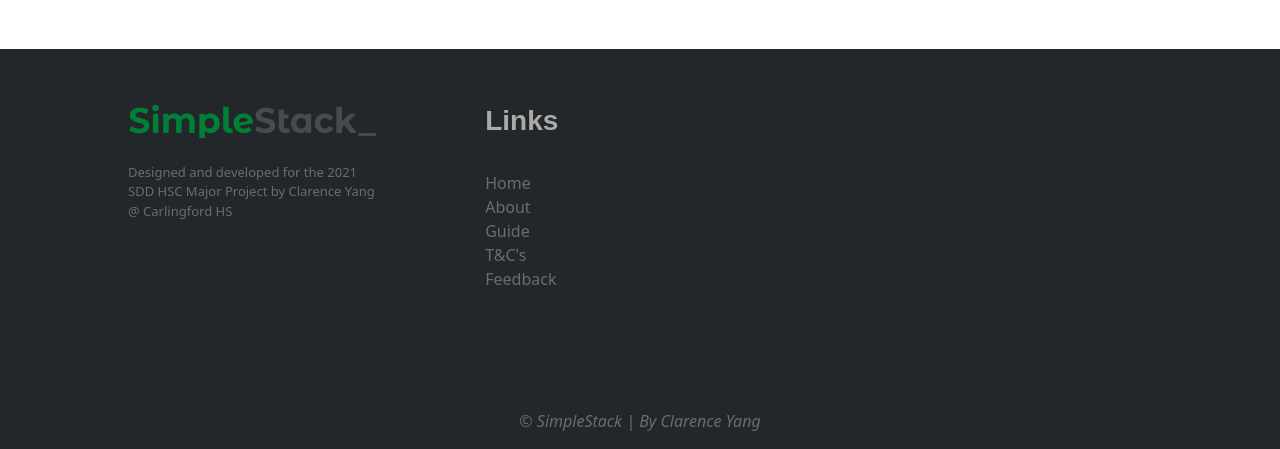
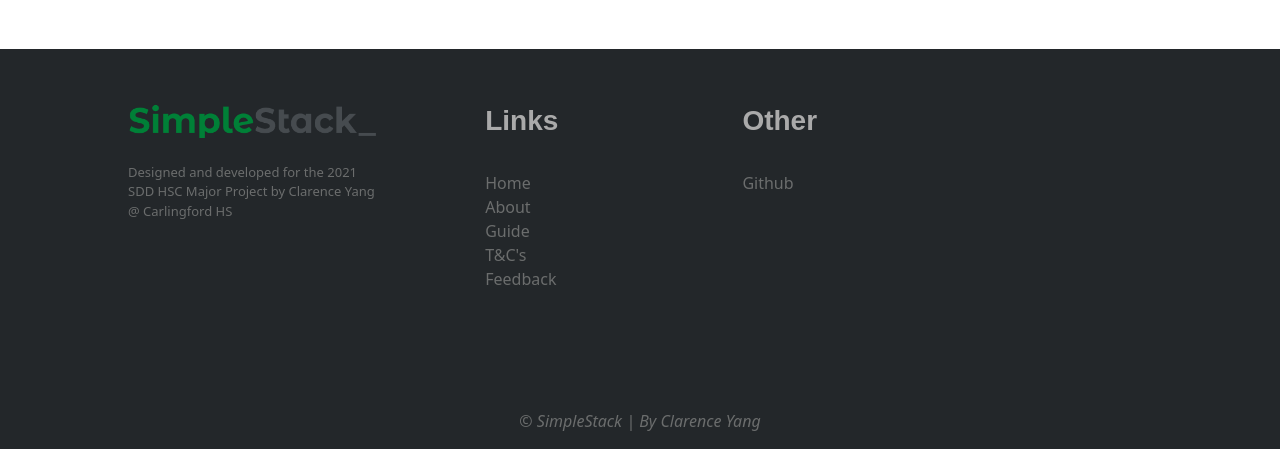
Before and after one commit to yangman946/SimpleStack, a Django app: page /Legal/ in a window 1280 px wide. Shown: the part 5598-6047 px from the top of the page. Run offline with Django 3.2, Linux system fonts and the light colour scheme; some libraries are stand-ins or nearby versions.

Commit message:
another update
hopefully the last one

```diff
--- a/website/SimpleStack/main/static/main/main.css
+++ b/website/SimpleStack/main/static/main/main.css
@@ -133,6 +133,15 @@
     padding-top: 30px;
     padding-left:50px;
     padding-right:50px;
+    width: 30%;
+    display: block;
+  }
+
+  .footer-section-contact-form{
+    float:left;
+    padding-top: 30px;
+    padding-right: 100px;
+    padding-right: 50px;
     width: 30%;
     display: block;
   }
--- a/website/SimpleStack/main/templates/main/base.html
+++ b/website/SimpleStack/main/templates/main/base.html
@@ -156,6 +156,10 @@
                 </div>
                 <div class = "footer-section-contact-form">
                     <!--contact and feed back-->
+                    <h3><b>Other</b></h3>
+                    <ul class="footerList">
+                        <li><a class="footerItem" href="https://github.com/yangman946/SimpleStack">Github</a></li>
+                    </ul>
                 </div>
             </div>
             <div class = "footer-bottom">
```
Also changed, not shown: README.md.
